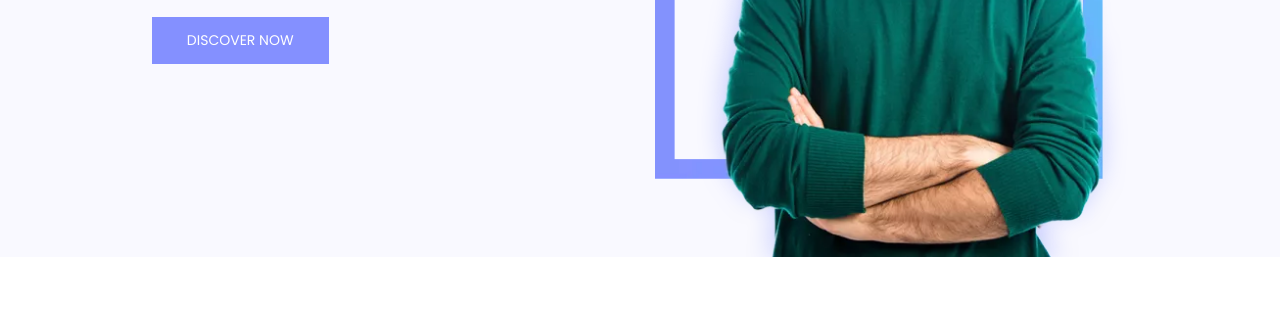
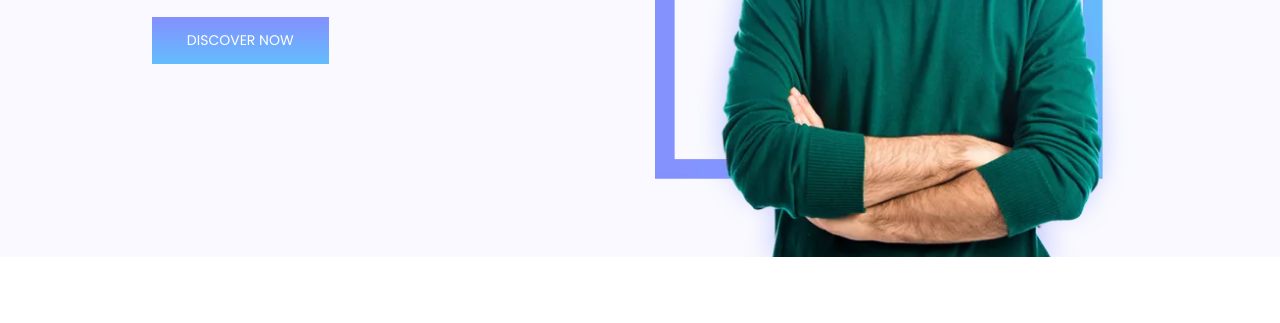
Before and after one commit to front-end-by-rimantas/54-grupe-teamwork-personal, a website with bundled scripts: page index.html in a window 1280 px wide. Shown: the part 477-800 px from the top of the page. Built offline with nearby package versions, Linux system fonts and the light colour scheme; files whose address does not match are found by name.

Commit message:
button color transition

```diff
--- a/css/components/hero.css
+++ b/css/components/hero.css
@@ -63,7 +63,7 @@
   margin-bottom: 30px;
 }
 .btn {
-  background: #8490ff;
+  background: linear-gradient( #8490ff 0%, #62bdfc 100%);
   padding: 13px 35px;
   border: none;
   color: #fff;
```
